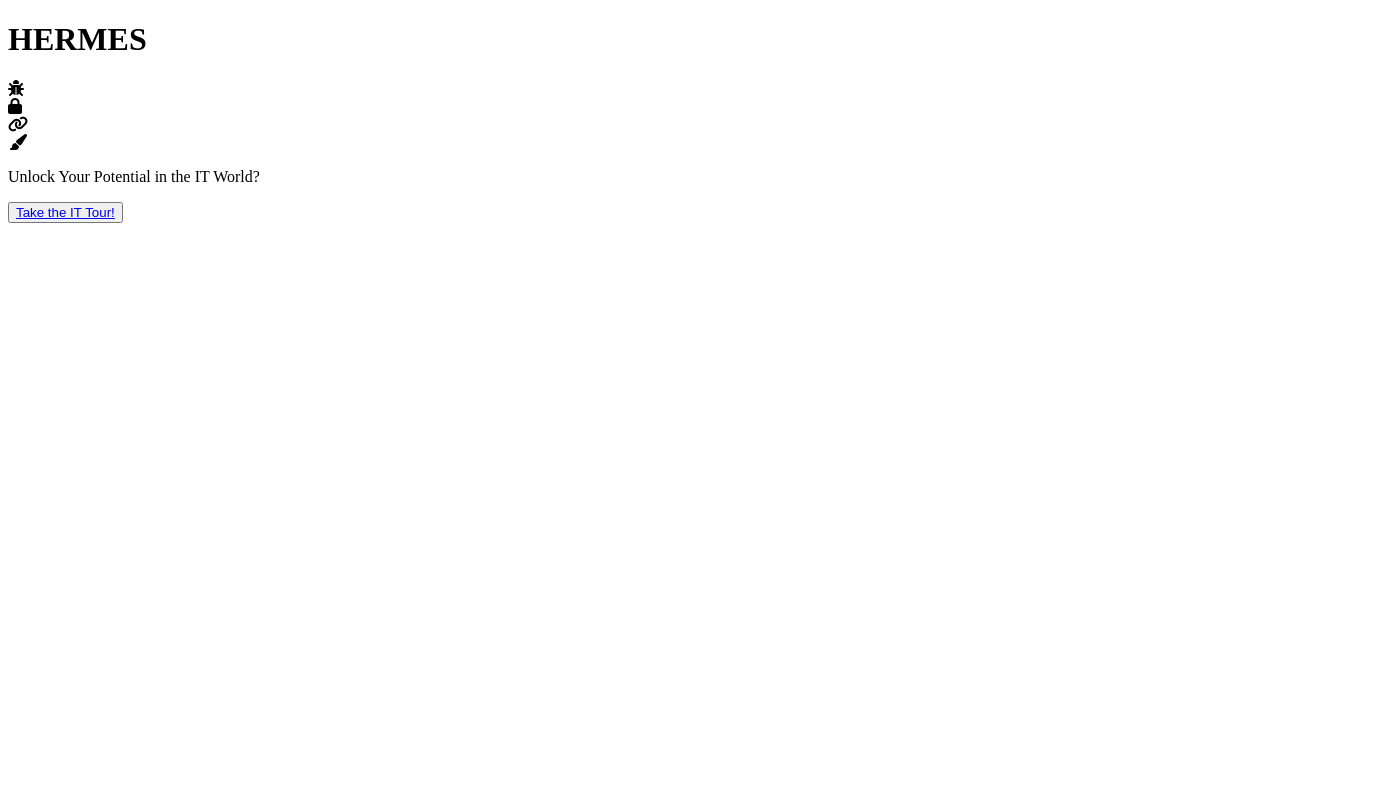
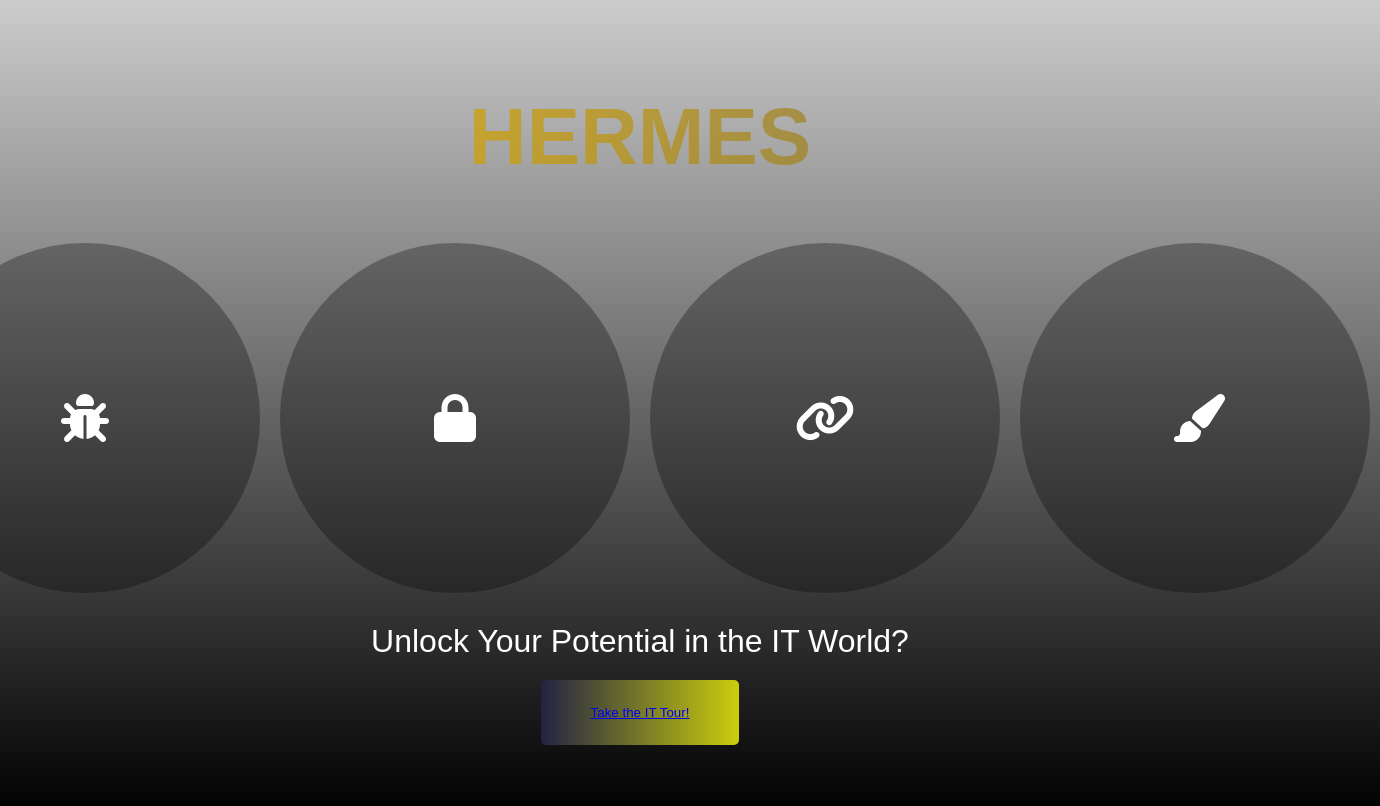
Before and after one commit to YaoKavi/hermes.github.io, a plain HTML site: page index.html in a window 1280 px wide. Shown: the whole page, 1380 px wide, since content can reach past the window. Drawn offline with Linux system fonts and the light colour scheme.

Commit message:
Add files via upload

```diff
--- a/index.html
+++ b/index.html
@@ -4,7 +4,7 @@
   <meta charset="UTF-8">
   <meta name="viewport" content="width=device-width, initial-scale=1.0">
   <title>IT Sectors</title>
-  <link rel="stylesheet" href="https://cdnjs.cloudflare.com/ajax/libs/font-awesome/6.2.0/css/all.min.css"> <link rel="stylesheet" href="dummy.css">
+  <link rel="stylesheet" href="https://cdnjs.cloudflare.com/ajax/libs/font-awesome/6.2.0/css/all.min.css"> <link rel="stylesheet" href="index.css">
 </head>
 <body>
 
```
